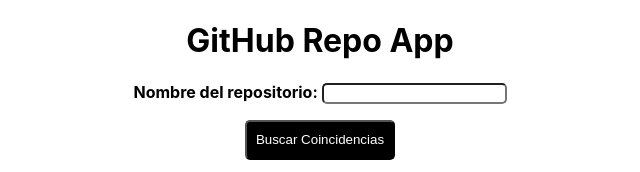
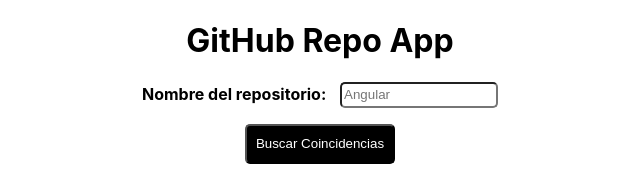
Before and after one commit to sergiogrinon/GitHub-Repo-App, an Angular app: page / in a window 1280 px wide. Shown: the top 172 px of the page, without its empty margins (320-960 px from the left). Built offline with nearby package versions, Linux system fonts and the light colour scheme.

Commit message:
Minor View Changes
Some styles have been updated and a placeholder for the input has been added.

```diff
--- a/src/app/gh-search-engine/gh-search-engine.component.css
+++ b/src/app/gh-search-engine/gh-search-engine.component.css
@@ -9,6 +9,9 @@
 
 input {
     border-radius: 5px;
+    width: 150px;
+    height: 20px;
+    margin-left: 10px;
 }
 
 button {
--- a/src/app/gh-search-engine/gh-search-engine.component.html
+++ b/src/app/gh-search-engine/gh-search-engine.component.html
@@ -2,7 +2,7 @@
     <h1>{{APP_TITLE}}</h1>
     <div name="repo-name-input">
         <p>{{SEARCH_ENGINE_REPO_NAME_TITLE}}
-            <input type="text">
+            <input type="text" placeholder="Angular">
         </p>
     </div>
     <div name="repo-name-search-button">
```
